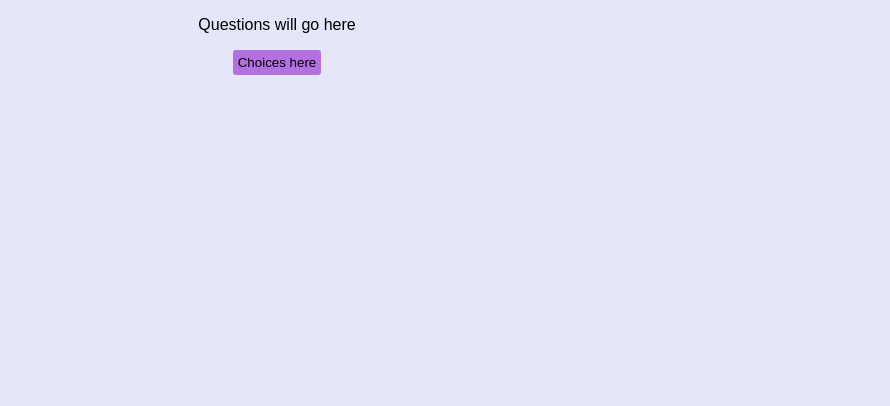
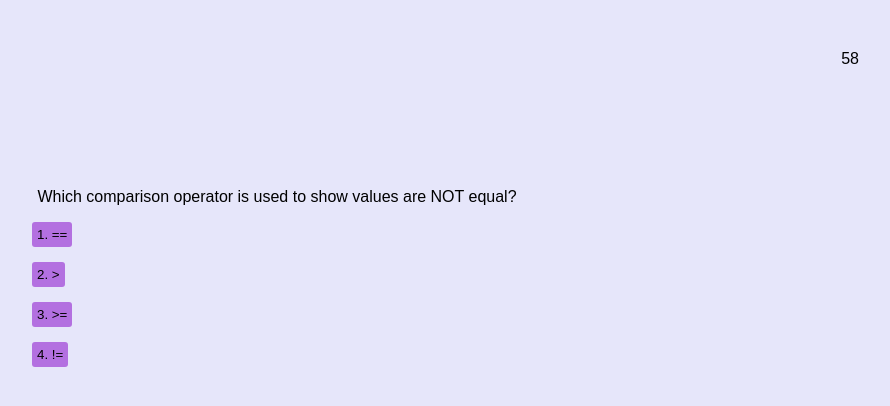
Before and after one commit to CristinaJoelle/javascript_quiz_redone, a plain HTML site: page index.html in a window 1280 px wide. Both pictures are taken after a click on the button "Start Game". Shown: the whole page, without its empty margins (363-1253 px from the left). Drawn offline with Linux system fonts and the light colour scheme.

Commit message:
Added js to generate questions and choices

```diff
--- a/assets/index.css
+++ b/assets/index.css
@@ -4,7 +4,8 @@ body {
   background-color: lavender;
 }
 
-.container {
+.container,
+#questions {
   margin-left: auto;
   margin-right: auto;
   margin-top: 120px;
@@ -16,6 +17,8 @@ button {
   border: 10px;
   border-radius: 3px;
   padding: 5px;
+  margin: 15px;
+  display: block;
 }
 
 button:hover {
@@ -25,3 +28,9 @@ button:hover {
 .hide {
   display: none;
 }
+#timer-el {
+  display: flex;
+  justify-content: flex-end;
+  margin-right: 50px;
+  margin-top: 50px;
+}
--- a/assets/js/game.js
+++ b/assets/js/game.js
@@ -1,9 +1,63 @@
+//Variables needed in the getquestion function.
+let currentQuestionArray = 0;
+let choicesEl = document.getElementById("choices-el");
+
+//Timer elements
+let timerEl = document.getElementById("timer-el");
+let time = 60;
+let timerId;
+
+//Fuction to run timer and end quix if the player ran out of time.
+function timeLeft() {
+  time--;
+  timerEl.textContent = time;
+  if (time <= 0) {
+    return endQuiz;
+  }
+}
 // Starts the game when the onclick of startGame is clicked
 function startGame() {
   //Hides the start page
   document.getElementById("homepage").style.display = "none";
-  //Generates the questions
+
+  //Shows the questions page
   document.getElementById("questions").style.display = "block";
 
-  console.log("Game has started!");
+  //Starts timer and shows the time
+  timerId = setInterval(timeLeft, 1000);
+  timerEl.textContent = time;
+  //Calls the questions function to run through the array of questions.
+  getQuestion();
 }
+
+//The function that generates and runs through the questions.
+function getQuestion() {
+  //Gets question from the questions.js and updates the p tag.
+  let currentQuestion = questions[currentQuestionArray];
+  let questionEl = document.getElementById("question-el");
+  questionEl.textContent = currentQuestion.question;
+
+  //Displays the choices from the questions.js in a box.
+  for (var i = 0; i < currentQuestion.choices.length; i++) {
+    let currentChoices = currentQuestion.choices[i];
+    let choicesBtn = document.createElement("button");
+    choicesBtn.setAttribute("class", "currentChoices");
+    choicesBtn.setAttribute("class", currentChoices);
+    choicesBtn.textContent = i + 1 + ". " + currentChoices;
+
+    choicesEl.appendChild(choicesBtn);
+  }
+}
+
+//Function to see if a correct answer was chosen or not.
+function questionAnswer(event) {
+  let selectedChoice = event.target;
+
+  //If wrong answer is selected the player is penalized 5 seconds.
+  if (selectedChoice.value !== questions[currentQuestionArray].answer) {
+    time -= 5;
+  }
+}
+function endQuiz() {
+  console.log("You finished!");
+}
--- a/assets/js/questions.js
+++ b/assets/js/questions.js
@@ -2,43 +2,38 @@
 let questions = [
   {
     question: "Which comparison operator is used to show values are NOT equal?",
-    choice1: "==",
-    choice2: ">",
-    choice3: ">=",
-    choice4: "!=",
+    choices: ["==", ">", ">=", "!="],
     answer: 4,
   },
   {
     question: "How would you write 'Hello World' in the console?",
-    choice1: "alert('Hello World')",
-    choice2: "console.log('Hello World')",
-    choice3: "let('Hello World')",
-    choice4: "msBox('Hello World')",
+    choices: [
+      'alert("Hello World")',
+      'console.log("Hello World")',
+      'let("Hello World")',
+      'msBox("Hello World")',
+    ],
     answer: 2,
   },
   {
     question:
       "What element would you use to link the JavaScript file to the HTML file?",
-    choice1: "<link>",
-    choice2: "<tag>",
-    choice3: "<script>",
-    choice4: "<a>",
+    choices: ["<link>", "<tag>", "<script>", "<a>"],
     answer: 3,
   },
   {
     question: "Which of the following is a boolean value?",
-    choice1: "true",
-    choice2: "1997",
-    choice3: "'Hello'",
-    choice4: "null",
+    choices: ["true", "1997", '"Hello"', "null"],
     answer: 1,
   },
   {
     question: "How would you find an element by it's ID?",
-    choice1: "getelementsByClassName",
-    choice2: "querySelectorAll",
-    choice3: "getElementById",
-    choice4: "getElementsByTagName",
+    choices: [
+      "getelementsByClassName",
+      "querySelectorAll",
+      "getElementById",
+      "getElementsByTagName",
+    ],
     answer: 3,
   },
 ];
--- a/index.html
+++ b/index.html
@@ -8,6 +8,9 @@
     <link rel="stylesheet" href="./assets/index.css"
   </head>
   <body>
+    <!-- The countdown timer -->
+    <div id="timer-el"></div>
+
     <!-- Displays the welcome message, start button, and highscores button -->
     <div class="container" id="homepage">
       <h1>JavaScript Quiz!</h1>
@@ -22,10 +25,11 @@
 
     <!-- Hides questions until the game has started. -->
     <div id="questions" class="hide">
-      <p id="question-el">Questions will go here</p>
-      <button id="choices">Choices here</button>
+      <p id="question-el"></p>
+      <p id="choices-el" class="choices"></p>
     </div>
 
     <script src="./assets/js/game.js"></script>
+    <script src="./assets/js/questions.js"></script>
   </body>
 </html>
```
